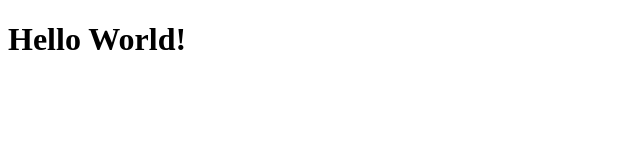
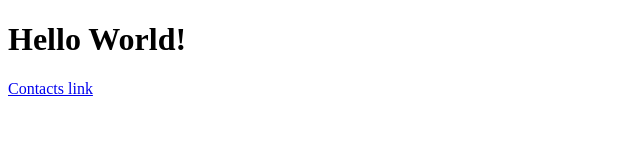
Before and after one commit to zorandraganov/zorandraganov.github.io, a plain HTML site: page index.html in a window 1280 px wide. Shown: the whole page, without its empty margins (0-640 px from the left). Drawn offline with Linux system fonts and the light colour scheme.

Commit message:
Add contact link

```diff
--- a/index.html
+++ b/index.html
@@ -8,5 +8,6 @@
 </head>
 <body>
   <h1>Hello World!</h1>
+  <a href="contacts/">Contacts link</a>
 </body>
 </html>
```
